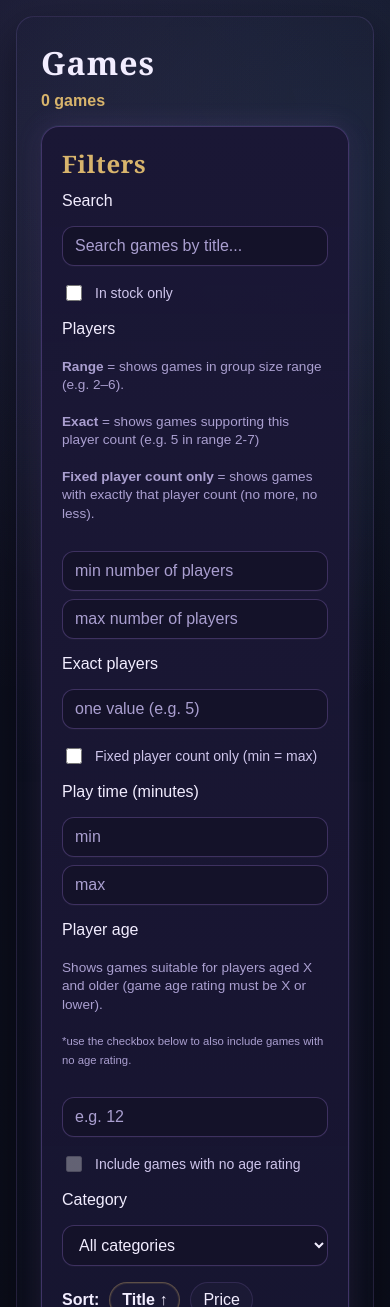
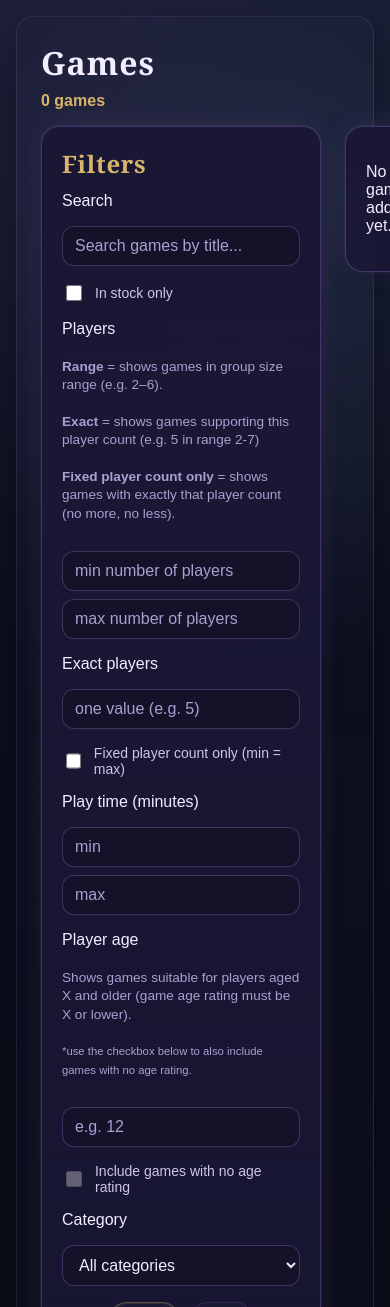
Before and after one commit to Agnogh/WitchTowerBoardgameLibrary, a Django app: page /games/ in a window 390 px wide; the page is wider, and only the part inside the window is pictured. Shown: the part 99-1406 px from the top of that part. Run offline with Django 5.2, Linux system fonts and the light colour scheme; data that the repository does not hold is empty.

Commit message:
adding break point to switch layout -media query 900

```diff
--- a/static/css/styles.css
+++ b/static/css/styles.css
@@ -647,17 +647,15 @@ MaYBE CHANGE LATER*/
   .games-filter-row {
     grid-template-columns: 1fr;
   }
+  /*remove "dash" as it looks weird vertical alignment*/
   .games-filter-row span[aria-hidden="true"] {
     display: none;
   }
 }
 
 
-/* sidebar to stack on small screns */
-/* need to fix phone layout first
 @media (max-width: 900px) {
   .games-layout {
-    grid-template-columns: 1fr;
+    grid-template-columns: 280px 1fr;
   }
 }
-*/
```
